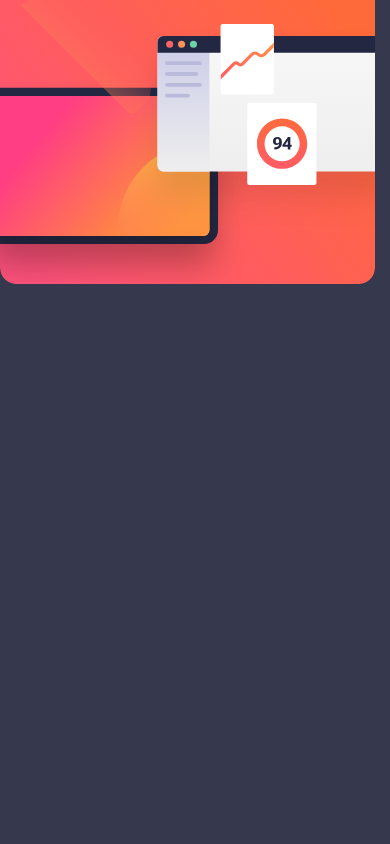
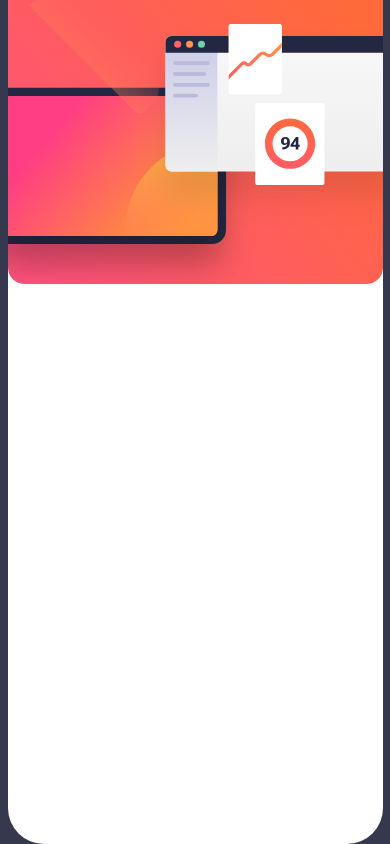
Before and after one commit to jake4369/frontend-mentor-junior, a React (Create React App) app in the folder newsletter-sign-up/: page / in a window 390 px wide. Built offline with nearby package versions, Linux system fonts and the light colour scheme.

Commit message:
Style .app and .hero from mobile devices

```diff
--- a/newsletter-sign-up/src/index.css
+++ b/newsletter-sign-up/src/index.css
@@ -9,6 +9,7 @@
 :root {
   /* BACKGROUND COLOURS */
   --bg-dark-navy: #36384d;
+  --bg-white: #fff;
 
   /* TEXT COLOURS */
   --dark-navy: #242742;
@@ -21,5 +22,31 @@ html {
 
 body {
   background-color: var(--bg-dark-navy);
+  display: flex;
+  align-items: center;
+  justify-content: center;
+  min-height: 100vh;
   font-family: "Roboto", Arial, Helvetica, sans-serif;
 }
+
+/* ==========
+ main.app
+ ========== */
+.app {
+  background-color: var(--bg-white);
+  border-radius: 0 0 2.25rem 2.25rem;
+  width: 100%;
+  max-width: 28.125rem;
+  min-height: 100vh;
+}
+
+/* ==========
+ section.hero
+ ========== */
+.hero {
+  margin-bottom: 2.5rem;
+}
+
+.hero__img {
+  width: 100%;
+}
```
